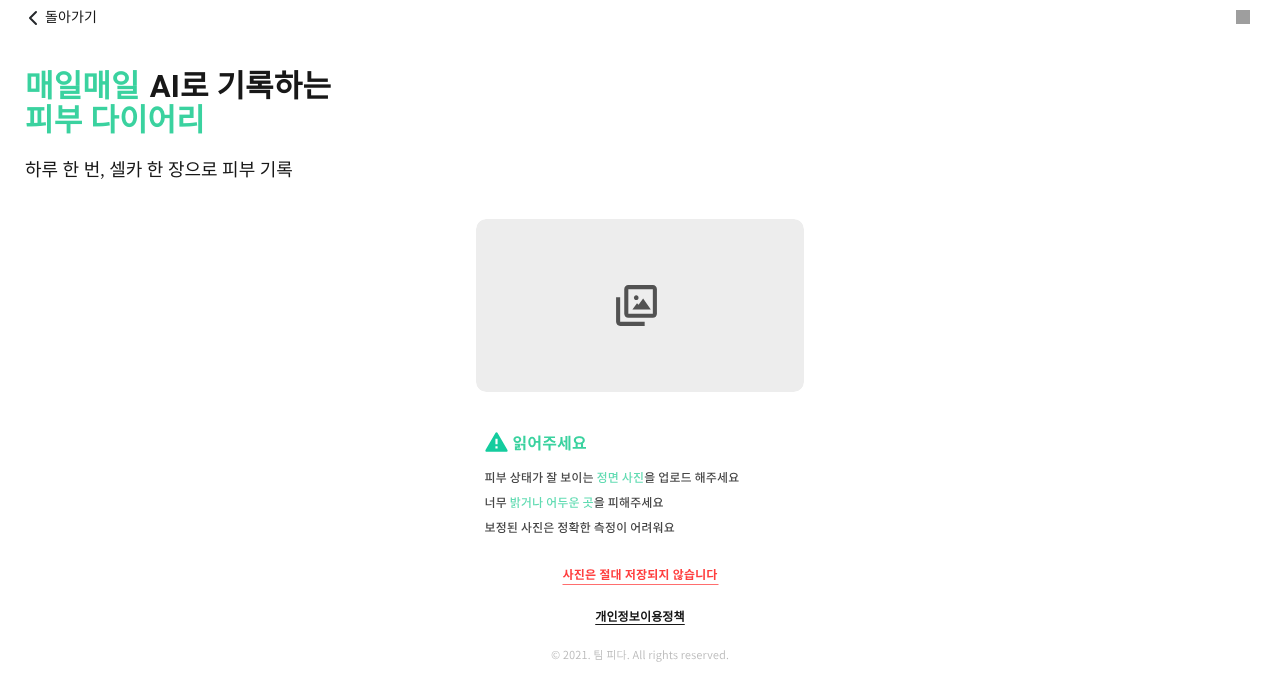
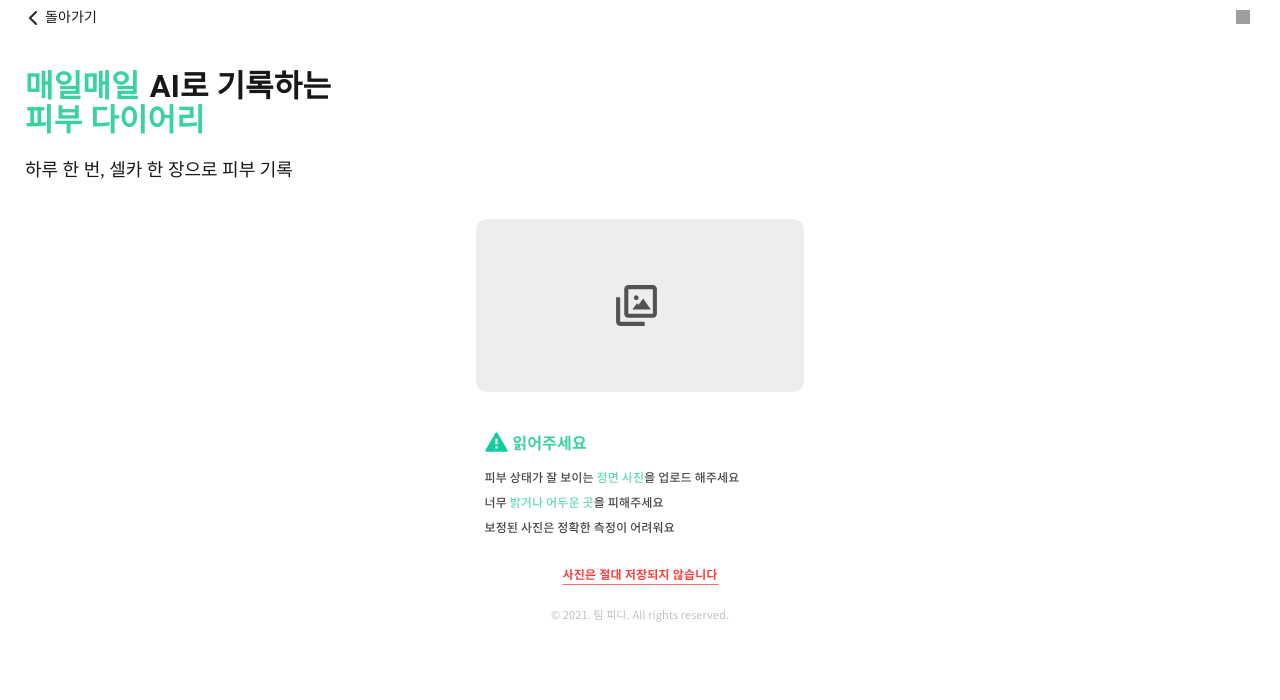
Before and after one commit to Kim-Jin-Uk/pidda_beta_web, a Next.js app in the folder front/: page /diary/upload in a window 1280 px wide. Shown: the top 700 px of the page. Built offline with nearby package versions, Linux system fonts and the light colour scheme; grey boxes are pictures that could not be loaded.

Commit message:
FIX - overflow

```diff
--- a/front/pages/diary/upload.js
+++ b/front/pages/diary/upload.js
@@ -33,8 +33,6 @@ const Upload = () => {
 
             <div className={styles.group_img}></div>
 
-            <div className={styles.bottom_text}>개인정보이용정책</div>
-
             <div className={topStyles.copy_right_main}></div>
         </>
     )
--- a/front/styles/diary.module.scss
+++ b/front/styles/diary.module.scss
@@ -38,20 +38,6 @@
   width: 256px;
   height: 156px;
   background: url(../images/diary/group.svg);
-  margin: 0 auto;
+  margin: 0 auto 24px;
   transform: translateX(-28.5px);
 }
-
-.bottom_text{
-  font-family: Noto Sans KR;
-  font-style: normal;
-  font-weight: 600;
-  font-size: 12px;
-  line-height: 16px;
-  text-align: center;
-  letter-spacing: 0.15px;
-  color: #181818;
-  text-decoration-line: underline;
-  text-underline-position: under;
-  margin: 24px;
-}
--- a/front/styles/globals.scss
+++ b/front/styles/globals.scss
@@ -8,7 +8,6 @@ html, body {
   font-family: 'Spoqa Han Sans Neo', 'Spoqa Han Sans JP', sans-serif !important;
   background-color: #fff;
   overflow-x: hidden;
-  overflow: hidden;
 }
 
 a {
```
Also changed, not shown: front/pages/test/index.js (+5 -0 lines).
